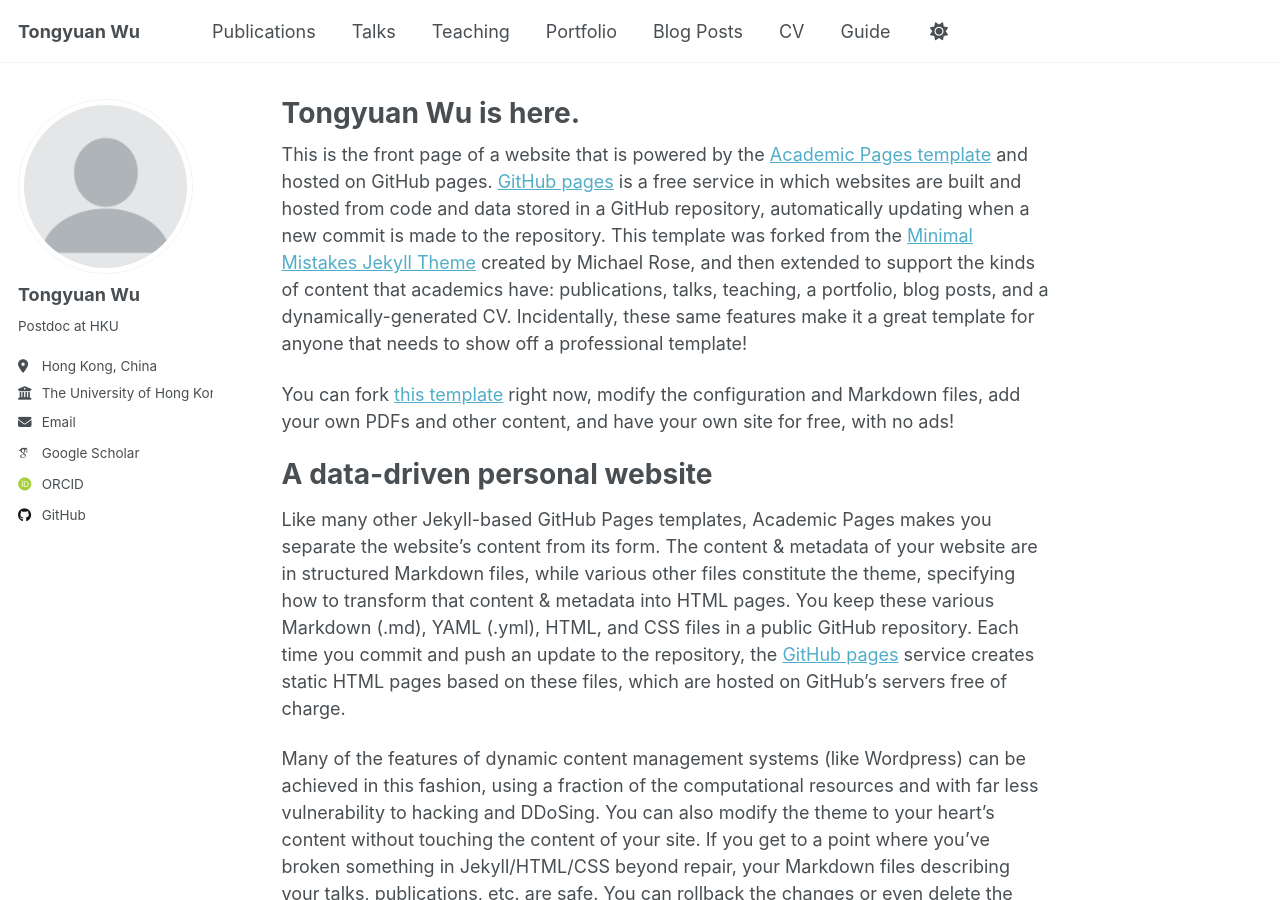
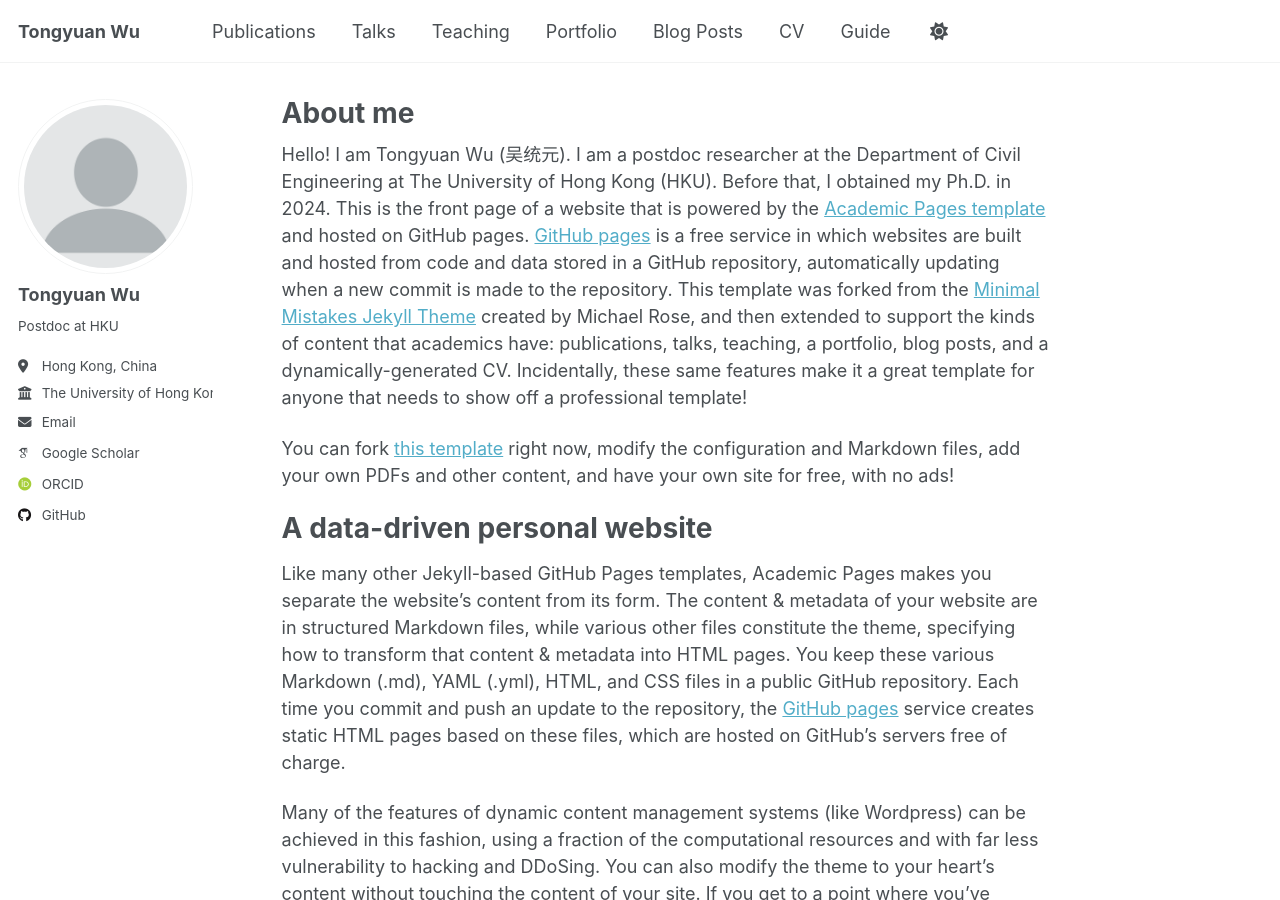
Before and after one commit to tongyuanwu/tongyuanwu.github.io, a Jekyll site: the page built from _pages/about.md, in a window 1280 px wide and 900 px high. Built offline with Jekyll 4.4.1, drawn with Linux system fonts in a browser that asks for light colours; some web fonts are replaced; a script that is not in the unit is left out.

Commit message:
Update title in about.md to 'About me'

```diff
--- a/_pages/about.md
+++ b/_pages/about.md
@@ -1,12 +1,13 @@
 ---
 permalink: /
-title: "Tongyuan Wu is here."
+title: "About me"
 author_profile: true
 redirect_from:
   - /about/
   - /about.html
 ---
 
+Hello! I am Tongyuan Wu (吴统元). I am a postdoc researcher at the Department of Civil Engineering at The University of Hong Kong (HKU). Before that, I obtained my Ph.D. in 2024.
 This is the front page of a website that is powered by the [Academic Pages template](https://github.com/academicpages/academicpages.github.io) and hosted on GitHub pages. [GitHub pages](https://pages.github.com) is a free service in which websites are built and hosted from code and data stored in a GitHub repository, automatically updating when a new commit is made to the repository. This template was forked from the [Minimal Mistakes Jekyll Theme](https://mmistakes.github.io/minimal-mistakes/) created by Michael Rose, and then extended to support the kinds of content that academics have: publications, talks, teaching, a portfolio, blog posts, and a dynamically-generated CV. Incidentally, these same features make it a great template for anyone that needs to show off a professional template!
 
  You can fork [this template](https://github.com/academicpages/academicpages.github.io) right now, modify the configuration and Markdown files, add your own PDFs and other content, and have your own site for free, with no ads!
```
